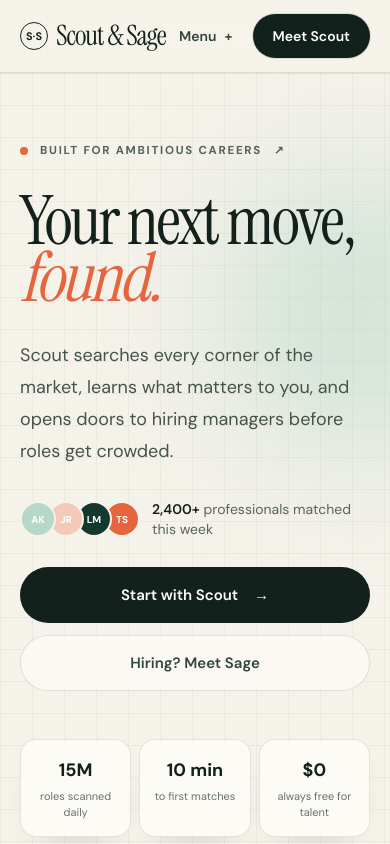
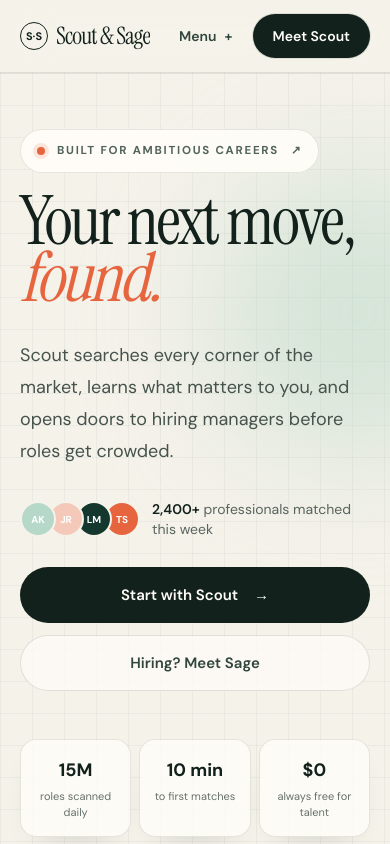
Before and after one commit to danteocualesjr/scout-and-sage, a Next.js app: page / in a window 390 px wide. Shown: the top 844 px of the page. Built offline with nearby package versions, Linux system fonts and the light colour scheme.

Commit message:
style(ui): round 4 pass 1 — hero pill, header fit, kicker utility
Polish announcement chip, balance hero headline, tighten mobile logo, and add section-kicker styling helper.

Co-authored-by: Cursor <cursoragent@cursor.com>

```diff
--- a/src/app/globals.css
+++ b/src/app/globals.css
@@ -185,6 +185,19 @@ button:focus-visible {
   box-shadow: 0 18px 45px -30px rgb(18 33 28 / 0.35);
 }
 
+.section-kicker {
+  display: inline-flex;
+  align-items: center;
+  gap: 0.5rem;
+}
+
+.section-kicker::before {
+  content: "";
+  width: 1.5rem;
+  height: 1px;
+  background: color-mix(in srgb, var(--accent) 70%, transparent);
+}
+
 @media (prefers-reduced-motion: reduce) {
   html {
     scroll-behavior: auto;
--- a/src/components/hero-section.tsx
+++ b/src/components/hero-section.tsx
@@ -15,14 +15,15 @@ export function HeroSection() {
         <div className="relative z-10">
           <Link
             href="#announcement"
-            className="eyebrow hero-rise inline-flex min-h-11 items-center gap-3 text-[#52635b] transition-colors hover:text-[#12211c]"
+            id="announcement"
+            className="eyebrow hero-rise surface-card inline-flex min-h-11 items-center gap-3 rounded-full px-4 py-2 text-[#52635b] transition-[color,box-shadow] hover:text-[#12211c] hover:shadow-[0_14px_36px_-24px_rgba(18,33,28,0.45)]"
           >
-            <span className="h-2 w-2 rounded-full bg-[#e6653f]" />
+            <span className="h-2 w-2 rounded-full bg-[#e6653f] shadow-[0_0_0_4px_rgba(230,101,63,0.15)]" />
             Built for ambitious careers
             <span aria-hidden>↗</span>
           </Link>
 
-          <h1 className="display-text hero-rise hero-delay-1 mt-5 max-w-[680px] text-[clamp(4.25rem,8vw,7.75rem)] leading-[0.84] text-[#12211c]">
+          <h1 className="display-text hero-rise hero-delay-1 mt-5 max-w-[680px] text-balance text-[clamp(4.25rem,8vw,7.75rem)] leading-[0.84] text-[#12211c]">
             Your next move,
             <span className="block italic text-[#e6653f]">found.</span>
           </h1>
--- a/src/components/site-header.tsx
+++ b/src/components/site-header.tsx
@@ -19,12 +19,12 @@ export function SiteHeader() {
       <div className="mx-auto flex h-[72px] max-w-[1280px] items-center justify-between px-5 md:px-10">
         <Link
           href="/"
-          className="display-text group flex min-h-11 items-center gap-2 text-[1.75rem] text-[#12211c]"
+          className="display-text group flex min-h-11 max-w-[11rem] items-center gap-2 text-[1.5rem] text-[#12211c] sm:max-w-none sm:text-[1.75rem]"
         >
-          <span className="flex h-7 w-7 items-center justify-center rounded-full border border-[#12211c] text-[11px] font-sans font-bold tracking-normal transition-colors group-hover:bg-[#12211c] group-hover:text-[#f5f2ea]">
+          <span className="flex h-7 w-7 shrink-0 items-center justify-center rounded-full border border-[#12211c] text-[11px] font-sans font-bold tracking-normal transition-colors group-hover:bg-[#12211c] group-hover:text-[#f5f2ea]">
             S·S
           </span>
-          Scout &amp; Sage
+          <span className="truncate sm:overflow-visible">Scout &amp; Sage</span>
         </Link>
         <nav className="hidden items-center gap-8 text-[13px] font-medium text-[#46534d] md:flex" aria-label="Main navigation">
           {nav.map((item) => (
```
